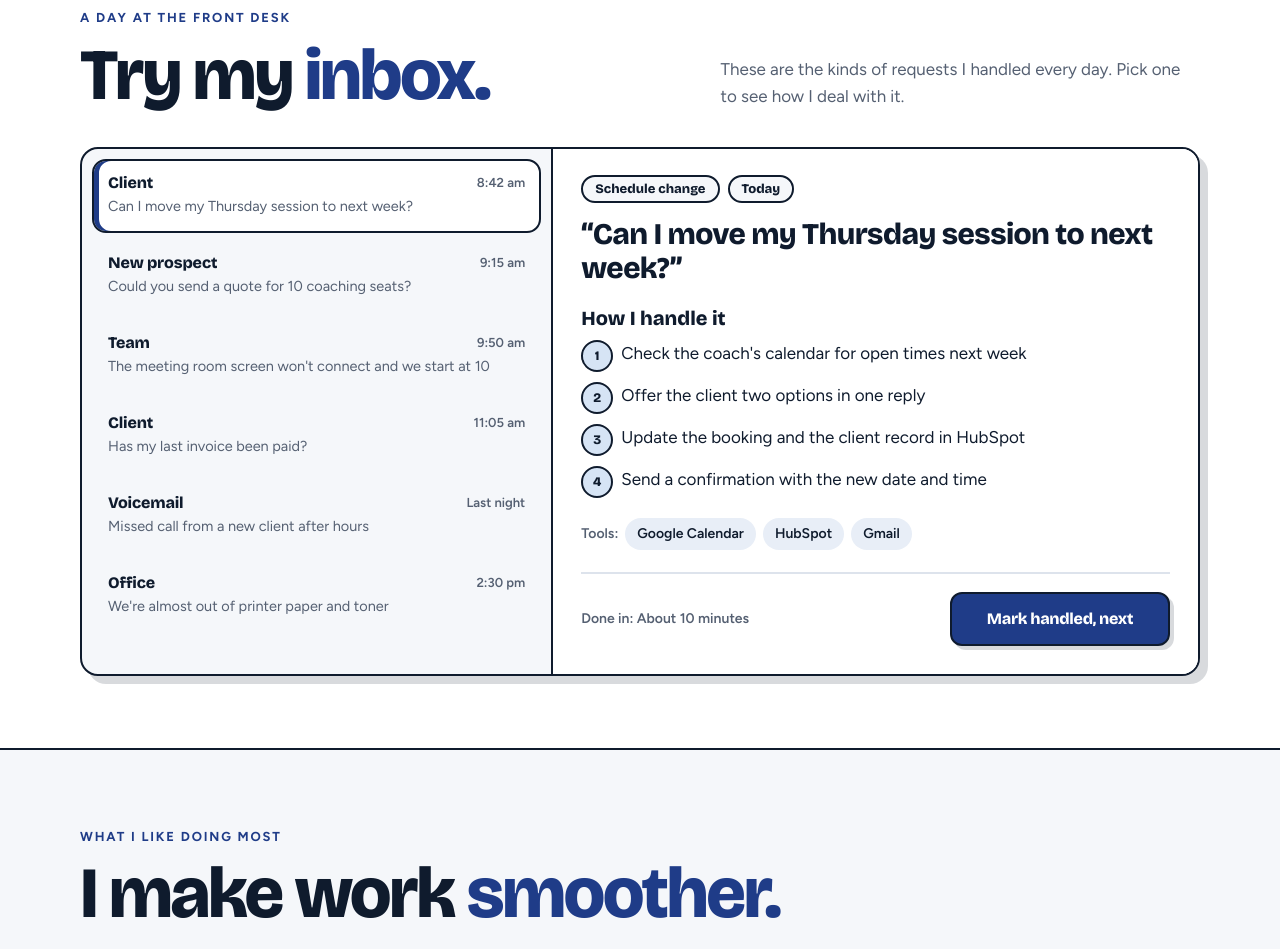
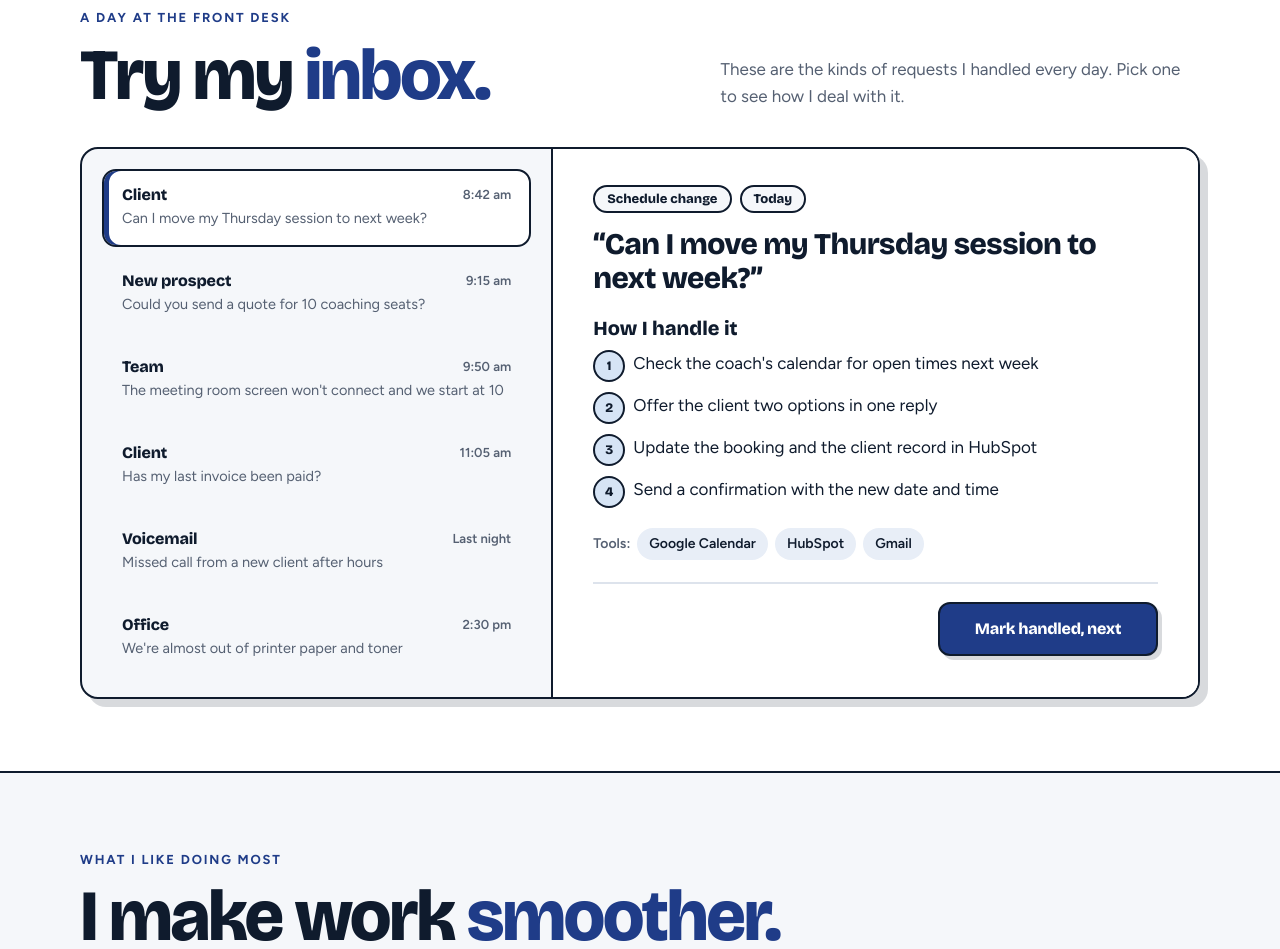
Before and after one commit to thuphuong7/thuphuong7.github.io, a plain HTML site: page index.html in a window 1280 px wide. Shown: the part 911-1860 px from the top of the page. Drawn offline with nearby package versions, Linux system fonts and the light colour scheme.

Commit message:
Remove Done in and add inbox spacing

```diff
--- a/index.html
+++ b/index.html
@@ -113,15 +113,15 @@ section{padding-block:72px}
 
 /* inbox */
 .inbox{display:grid;grid-template-columns:minmax(0,.95fr) minmax(0,1.3fr);border:2px solid var(--ink);border-radius:18px;overflow:hidden;background:var(--bg);box-shadow:8px 8px 0 var(--shadow)}
-.ilist{list-style:none;margin:0;padding:10px;border-right:2px solid var(--ink);display:grid;gap:6px;align-content:start}
-.item{width:100%;text-align:left;background:transparent;border:2px solid transparent;border-radius:14px;padding:12px 14px;cursor:pointer;color:var(--ink);font:inherit;display:grid;grid-template-columns:1fr auto;gap:2px 10px;transition:background .15s}
+.ilist{list-style:none;margin:0;padding:20px;border-right:2px solid var(--ink);display:grid;gap:8px;align-content:start}
+.item{width:100%;text-align:left;background:transparent;border:2px solid transparent;border-radius:14px;padding:14px 18px;cursor:pointer;color:var(--ink);font:inherit;display:grid;grid-template-columns:1fr auto;gap:2px 10px;transition:background .15s}
 .item:hover{background:var(--surface)}
 .item[aria-selected="true"]{background:var(--surface);border-color:var(--ink);box-shadow:inset 5px 0 0 var(--brand)}
 .item .from{font:800 16px var(--display);letter-spacing:-.01em}
 .item .when{font-size:13px;color:var(--muted);font-weight:600}
 .item .subj{grid-column:1/-1;font-size:14.5px;color:var(--muted);white-space:nowrap;overflow:hidden;text-overflow:ellipsis}
 .item.done .from::after{content:"Handled";margin-left:8px;font:700 11px var(--text);letter-spacing:.08em;text-transform:uppercase;color:var(--brand)}
-.idetail{padding:26px 28px 28px;background:var(--surface);min-width:0}
+.idetail{padding:36px 40px 36px;background:var(--surface);min-width:0}
 .idetail .meta{display:flex;flex-wrap:wrap;gap:8px;margin-bottom:14px}
 .itag{font:800 13px var(--display);padding:4px 12px;border-radius:99px;border:2px solid var(--ink);background:var(--bg)}
 .itag.urgent{background:var(--brand);color:var(--brand-ink);border-color:var(--brand)}
@@ -132,7 +132,7 @@ section{padding-block:72px}
 .isteps li::before{content:counter(s);width:28px;height:28px;border-radius:50%;border:2px solid var(--ink);background:var(--hi);color:var(--hi-ink);display:flex;align-items:center;justify-content:center;font:800 13px var(--display)}
 .itools{display:flex;flex-wrap:wrap;gap:7px;align-items:center;color:var(--muted);font-size:14px;font-weight:600}
 .itools span{font-size:14px;font-weight:600;padding:5px 12px;border-radius:99px;background:var(--soft);color:var(--ink)}
-.idetail .foot{display:flex;justify-content:space-between;align-items:center;gap:12px;flex-wrap:wrap;margin-top:22px;padding-top:18px;border-top:2px solid var(--line)}
+.idetail .foot{display:flex;justify-content:flex-end;align-items:center;gap:12px;flex-wrap:wrap;margin-top:22px;padding-top:18px;border-top:2px solid var(--line)}
 .idetail .foot small{color:var(--muted);font-size:14px;font-weight:600}
 .ienter{animation:ifade .25s ease-out}
 @keyframes ifade{from{opacity:.2;transform:translateY(4px)}to{opacity:1;transform:none}}
@@ -154,6 +154,8 @@ section{padding-block:72px}
 .auto .anote{margin:0;color:var(--muted);font-size:15.5px;max-width:72ch}
 @media (max-width:900px){
   .inbox{grid-template-columns:1fr}
+  .idetail{padding:24px 20px}
+  .ilist{padding:12px}
   .ilist{border-right:0;border-bottom:2px solid var(--ink);grid-auto-flow:column;grid-auto-columns:minmax(230px,1fr);overflow-x:auto}
   .aflow{grid-template-columns:1fr}
 }
@@ -571,7 +573,7 @@ footer .hand{font-size:22px;color:var(--hi)}
       '<blockquote>“'+esc(it.subj)+'”</blockquote><h3>How I handle it</h3><ol class="isteps">'+
       it.steps.map(function(s){return '<li><span>'+esc(s)+'</span></li>'}).join('')+'</ol>'+
       '<div class="itools">Tools: '+it.tools.map(function(t){return '<span>'+esc(t)+'</span>'}).join('')+'</div>'+
-      '<div class="foot"><small>Done in: '+esc(it.time)+'</small><button class="btn brand" type="button" id="doneBtn">'+(sel<items.length-1?'Mark handled, next':'Mark handled')+'</button></div></div>';
+      '<div class="foot"><button class="btn brand" type="button" id="doneBtn">'+(sel<items.length-1?'Mark handled, next':'Mark handled')+'</button></div></div>';
     idetail.setAttribute('aria-labelledby','it'+sel);
   }
   ilist.addEventListener('click',function(e){var b=e.target.closest('.item');if(!b)return;sel=+b.dataset.i;renderList();renderDetail()});
```
